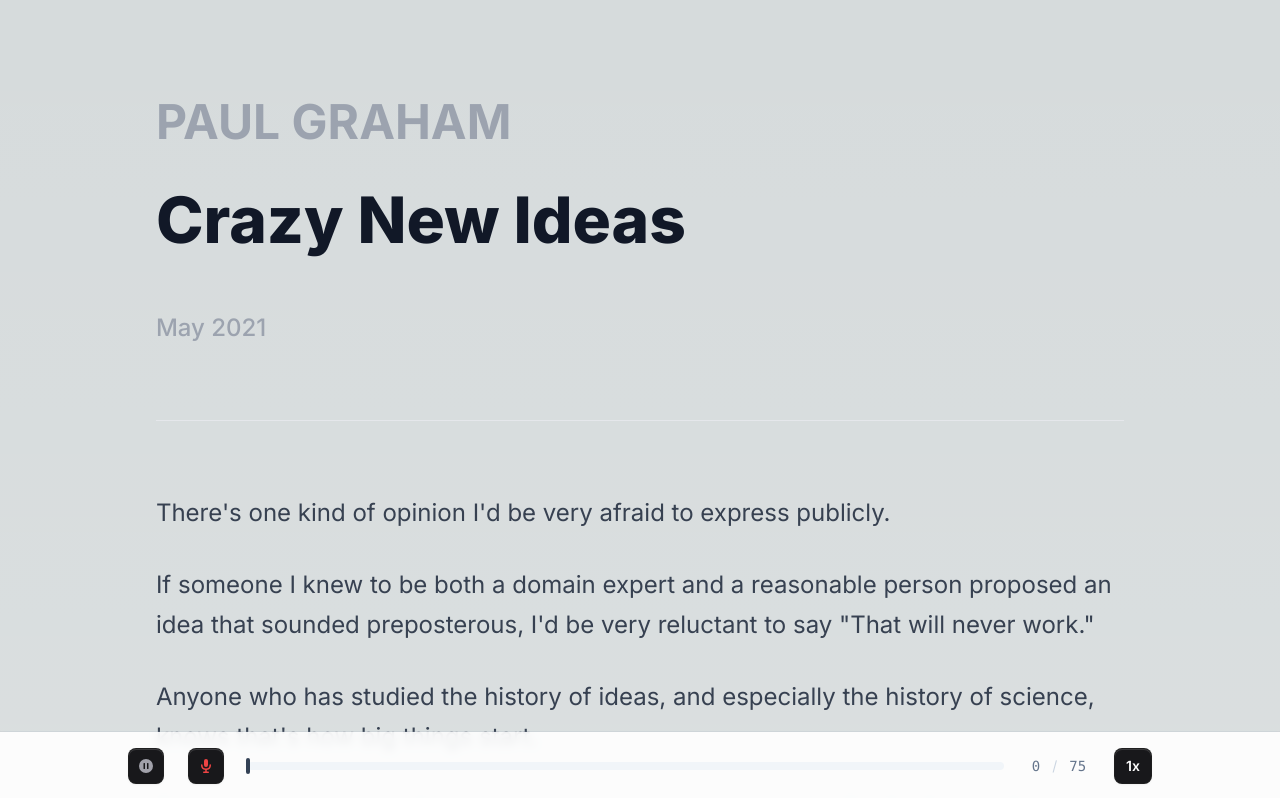
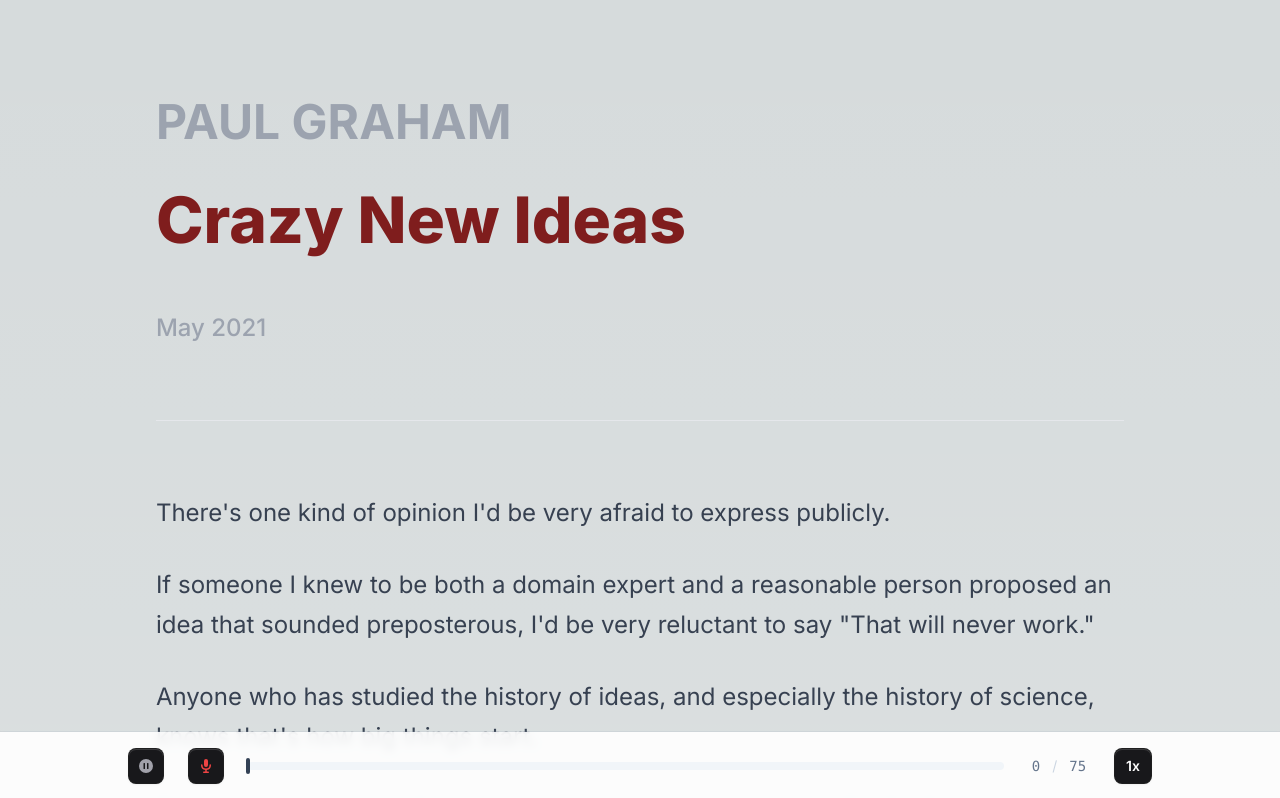
Before and after one commit to dan-kwiat/audiflo, a Next.js app: page / in a window 1280 px wide. Shown: the top 798 px of the page. Built offline with nearby package versions, Linux system fonts and the light colour scheme; no server answers.

Commit message:
feat(styles): update title colour

```diff
--- a/src/app/page.tsx
+++ b/src/app/page.tsx
@@ -96,7 +96,7 @@
         <h2 className="uppercase text-gray-400 dark:text-gray-800">
           Paul Graham
         </h2>
-        <h1>Crazy New Ideas</h1>
+        <h1 className="text-red-900 dark:text-red-700">Crazy New Ideas</h1>
         <p className="text-gray-400 dark:text-gray-500 font-medium">May 2021</p>
 
         <hr />
```
